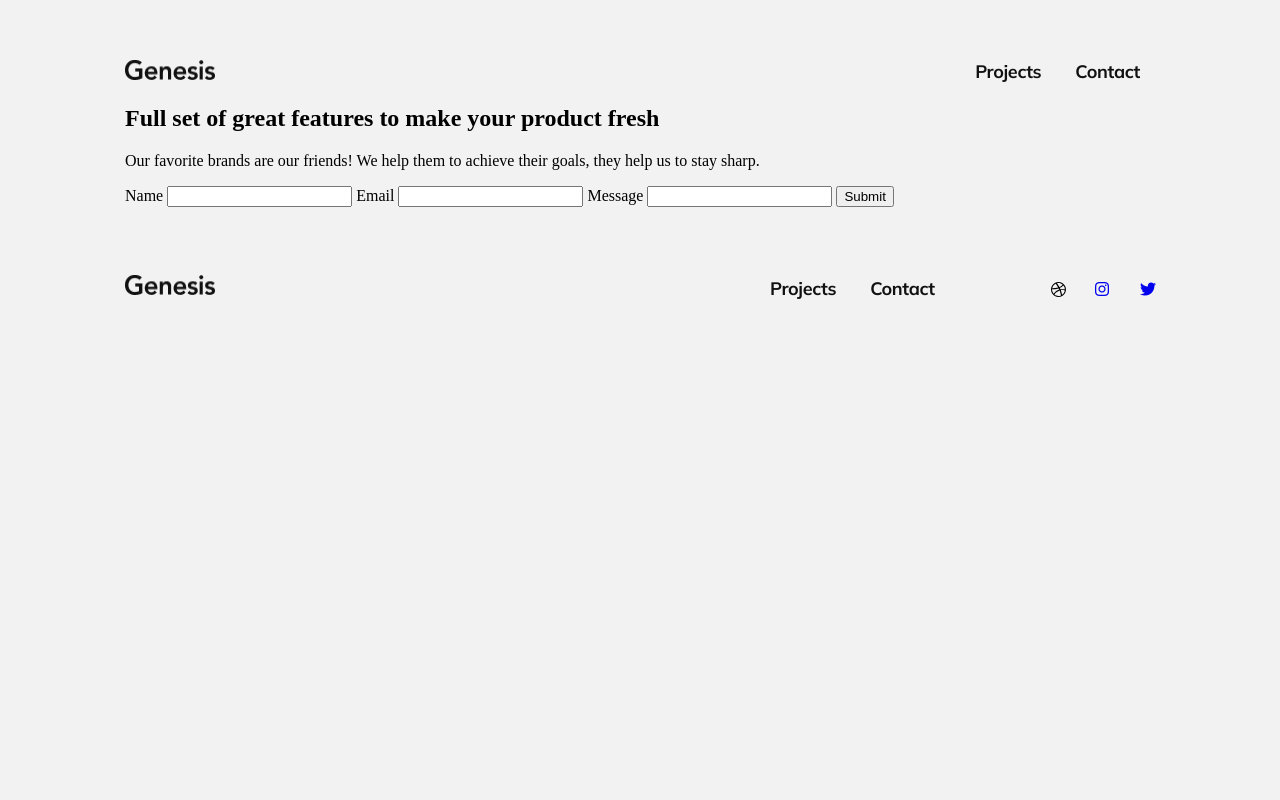
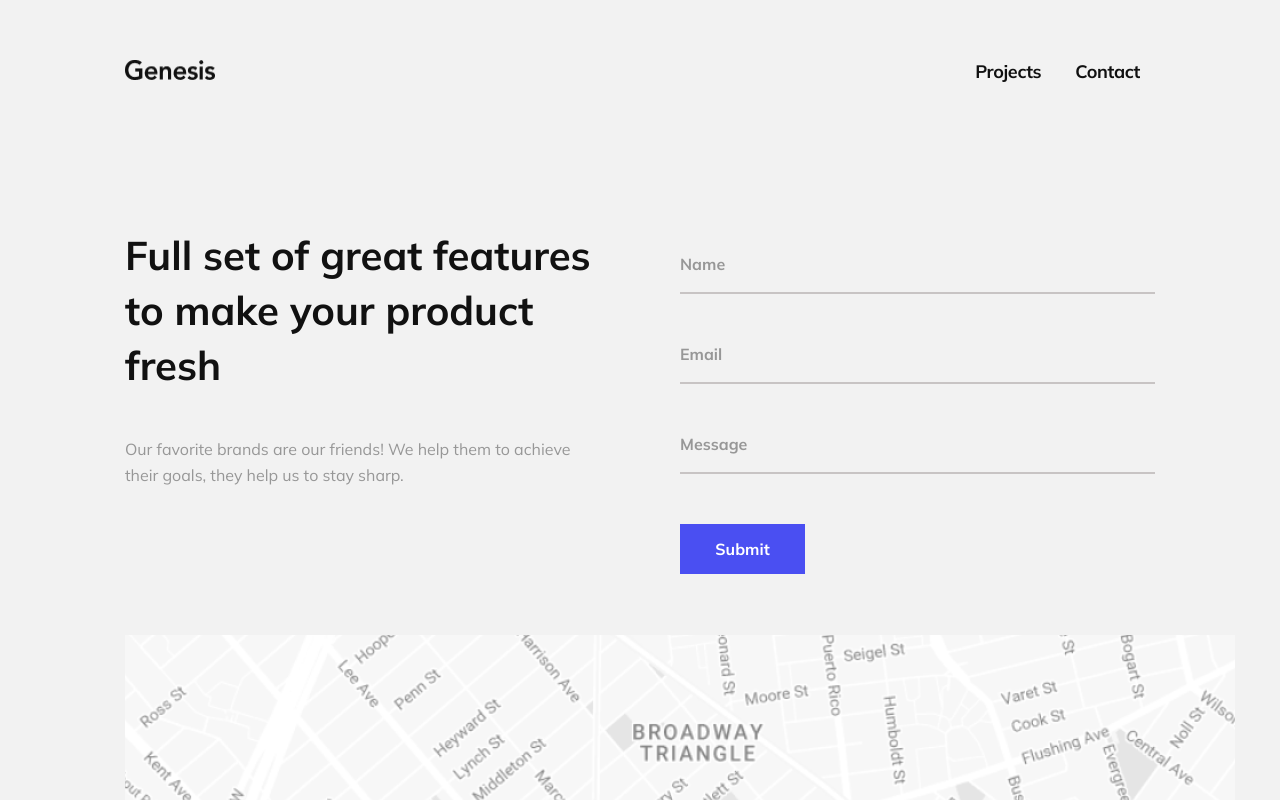
Before and after one commit to pranisa-sitt/Genesis, a plain HTML site: page page/Contact.html in a window 1280 px wide. Shown: the top 800 px of the page. Drawn offline with Linux system fonts and the light colour scheme.

Commit message:
Contact page styled

```diff
--- a/page/Contact.html
+++ b/page/Contact.html
@@ -24,24 +24,28 @@
     </div>
   </nav>
   <main>
-    <div>
-      <article>
-        <h2>Full set of great
-          features to make your
-          product fresh</h2>
-        <p>Our favorite brands are our friends! We help them to achieve their goals, they help us to stay sharp.</p>
-      </article>
-      <form>
-        <label>Name</label>
-        <input>
-        <label>Email</label>
-        <input>
-        <label>Message</label>
-        <input>
-        <button>Submit</button>
+    <section class="contact-header">
+      <div class="contact-header__article">
+      <h2>Full set of great features to make your
+        product fresh</h2>
+      <p>Our favorite brands are our friends! We help them to achieve their goals, they help us to stay sharp.</p>
+    </div>
+      <form class="contact-header__form" action="/page/Contact.html">
+        <label for="">Name</label>
+        <input id="" type="text" name="name" required><br>
+        <hr>
+        <label for="">Email</label>
+        <input id="" type="email" name="email" required><br>
+        <hr>
+        <label for="">Message</label>
+        <input id="" type="text" name="message"><br>
+        <hr>
+        <button type="submit">Submit</button>
       </form>
-    </div>
-    <img src="" alt="">
+    </section>
+    <section>
+      <img src="/image/Map.png" alt="Address map">
+    </section>
   </main>
   <footer>
     <a class="logo" href="index.html"><img class="logo" src="/image/Logo-Genesis.png" alt="Genesis-logo"></a>
--- /dev/null
+++ b/style/_contact-page.scss
@@ -0,0 +1,90 @@
+@use 'font';
+
+.contact-header {
+  width: 100%;
+  height: 320px;
+  display: flex;
+  justify-content: space-between;
+  align-items: baseline;
+  margin-top: 110px;
+  margin-bottom: 120px;
+
+  &__article {
+    width: 475px;
+    height: 252px;
+
+    & h2 {
+      width: 100%;
+      height: 175px;
+      font-family: $main-font;
+      font-size: 40px;
+      font-weight: 700;
+      line-height: 55px;
+      letter-spacing: 0px;
+      text-align: left;
+      color: $main-font-color;
+    }
+
+    & p {
+      width: 100%;
+      height: 56px;
+      font-family: $main-font;
+      font-size: 16px;
+      font-weight: 400;
+      line-height: 26px;
+      letter-spacing: 0px;
+      text-align: left;
+      color: $secondary-font-color;
+    }
+  }
+
+  &__form {
+    width: 475px;
+    height: 290px;
+
+    & label {
+      width: 70px;
+      height: 20px;
+      font-family: $main-font;
+      font-size: 16px;
+      font-weight: 700;
+      line-height: 20px;
+      letter-spacing: 0px;
+      text-align: left;
+      color: $secondary-font-color;
+    }
+
+    & input {
+      width: 80%;
+      height: 20px;
+      font-size: 16px;
+      font-weight: 700;
+      line-height: 20px;
+      letter-spacing: 0px;
+      text-align: left;
+      color: $secondary-font-color;
+      border: none;
+      background-color: #F2F2F2;
+    }
+
+    & hr {
+      border: 1px solid $txt-line;
+      margin-top: 16px;
+      margin-bottom: 50px;
+    }
+
+    & button {
+      width: 125px;
+      height: 50px;
+      font-family: $main-font;
+      font-size: 16px;
+      font-weight: 700;
+      line-height: 20px;
+      letter-spacing: 0px;
+      text-align: center;
+      background: #4A4FF2;
+      color:#FFFFFF;
+      border: none;
+    }
+  }
+}
--- a/style/_nav.scss
+++ b/style/_nav.scss
@@ -1,5 +1,4 @@
 @use 'font';
-
 
 nav {
  width: 100%;
@@ -16,8 +15,8 @@ nav {
 .page-link a {
  width: 67px;
  text-decoration: none;
- color: $main-font-color;
- font-family: $main-font;
+ color: #111111;
+ font-family: 'Mulish', sans-serif;
  font-size: 18px;
  font-weight: 700;
  line-height: 23px;
--- a/style/index.scss
+++ b/style/index.scss
@@ -7,7 +7,7 @@
 @import 'footer';
 @import 'index-header';
 @import 'projects-article';
-
+@import 'contact-page';
 
 body {
   margin: 0;
```
Also changed, not shown: index.html (line endings or trailing spaces), style/index.css, 2 other files.
